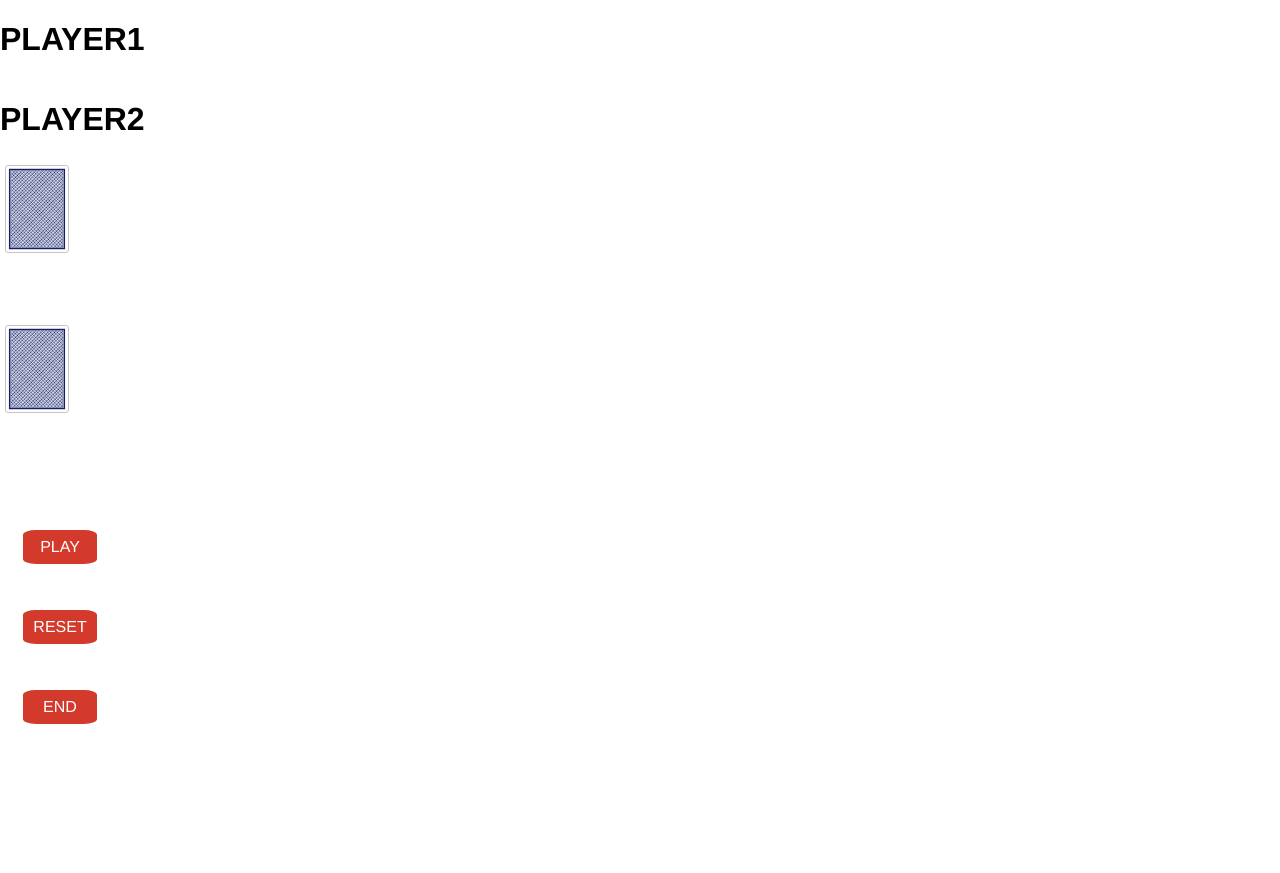
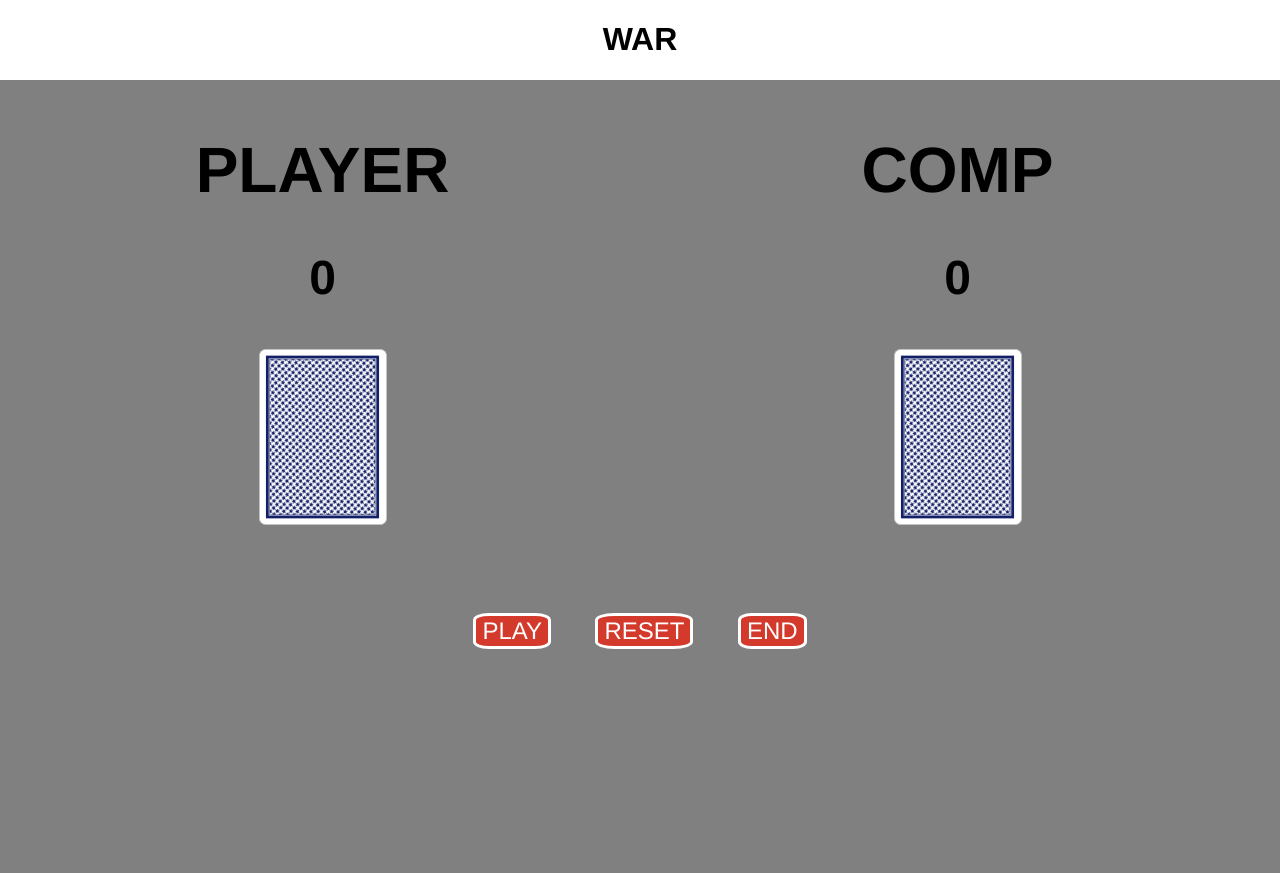
Before and after one commit to Jhunted/myproject1, a plain HTML site: page index.html in a window 1280 px wide. Before the commit the page ends 800 px from the top, so only its background shows below. Drawn offline with Linux system fonts and the light colour scheme.

Commit message:
adds last and super final commit

```diff
--- a/css/style.css
+++ b/css/style.css
@@ -6,13 +6,42 @@ html, * {
   body {
     margin: 0;
     font-family: Helvetica;
+    max-height: 600px;
+
+}
+
+grid-container{
     display: grid;
-    grid-template-columns: 1fr;
-    grid-template-rows: 10vmin 1fr 20vmin;
-    grid-template-areas:
-        "hdr"
-        "main"
-        "ftr";
+  grid-template-columns: repeat(2, 1fr);
+  grid-template-rows: repeat(2, 1fr);
+  grid-gap: 10px;
+  padding: 10px;
+  height: 100vh;
+  background-color: grey;
+}
+
+#card_container_1{
+    grid-column: 1/1;
+    grid-row: 1/1;
+    text-align: center;
+    font-size: 4vmin;
+
+}
+
+#card_container_2{
+    grid-column: 2/2;
+    grid-row: 1/1;
+    text-align: center;
+    font-size: 4vmin;
+
+}
+
+#button_container{
+    grid-column: 1 / span 2;
+    grid-row: 2/2;
+    text-align: center;
+
+
 }
 
 nav {
@@ -30,14 +59,11 @@ button {
     border-radius: 20%;
     color: #FFFFFF;
     font-weight: 500;
-    font-size: 16px;
+    font-size: 3vmin;
     margin: 20px;
-    height: 40px;
-    width: 80px;
+
 }
 
-.mainLogo img {
-    margin: 20px;
-    height: 75px;
-
+#gameTitle {
+    text-align: center;
 }
--- a/index.html
+++ b/index.html
@@ -5,21 +5,32 @@
     <meta charset="UTF-8">
     <meta name="viewport" content="width=device-width, initial-scale=1.0">
     <meta http-equiv="X-UA-Compatible" content="ie=edge">
+    <title>War...war never changes</title>
+    <link rel='icon' href='images/warfav.jpg' type='image/x-icon'/>
     <link href="css/cardstarter.css" rel="stylesheet"/>
     <link href="css/style.css" rel="stylesheet"/>
     <script defer src="js/script.js"></script>
     <title>Document</title>
 </head>
 <body>
-
-    <h1 class="player1">PLAYER1</h1>
-    <h1 class="player2">PLAYER2</h1>
-    <div class="cardplayer1"></div>
-    <div class="cardplayer2"></div>
-    <h2></h2>
-    <button id='play'>PLAY</button>
-    <button id='reset'>RESET</button>
-    <button id='end'>END</button>
+    <h1 class id="gameTitle">WAR</h1>
+    <grid-container>
+        <grid-item id="card_container_1">
+            <h1 class="player1">PLAYER</h1>
+            <h2 id="counterplayer1"></h2>
+            <div class="cardplayer1"></div>
+        </grid-item>
+        <grid-item id="card_container_2">
+            <h1 class="player2">COMP</h1>
+            <h2 id="counterplayer2"></h2>
+            <div class="cardplayer2"></div>
+        </grid-item>
+        <grid-item id="button_container">
+            <button id='play'>PLAY</button>
+            <button id='reset'>RESET</button>
+            <button id='end'>END</button>
+        </grid-item>
+    </grid-container>
 
 </body>
 </html>
--- a/js/script.js
+++ b/js/script.js
@@ -5,6 +5,9 @@ var player1Card = [];
 var player2Card = [];
 var warDeck = [];
 var isWar = false;
+const counterplayer1 = document.getElementById('counterplayer1')
+const counterplayer2 = document.getElementById('counterplayer2')
+let cardCount
 
 /*----- app's state (variables) -----*/
 var shuffledDeck;
@@ -12,25 +15,25 @@ var player1Deck = [];
 var player2Deck = [];
 
 /*----- cached element references -----*/
-// var shuffledContainer = document.getElementById('shuffled-deck-container');
 const player1cardrender = document.querySelector('.cardplayer1');
 const player2cardrender = document.querySelector('.cardplayer2');
 
-
-/*----- event listeners -----*/
 document.getElementById('play').addEventListener('click', playCards);
 document.getElementById('end').addEventListener('click', endGame);
 document.getElementById('reset').addEventListener('click', resetGame);
 
 /*----- functions -----*/
 init();
-renderShuffledDeck();
-
-
-
+splitCards(copyDeck());
 
 function init()
     {
+        console.log("RESETTING GAME");
+        cardCount = {
+            player1: 0,
+            player2: 0
+        };
+            cardCounter();
         masterDeck = buildMasterDeck();
         player1cardrender.innerHTML = `<div class="card back-blue"></div>`;
         player2cardrender.innerHTML = `<div class="card back-blue"></div>`;
@@ -50,7 +53,7 @@ function init()
         return deck;
     }
 
-function renderShuffledDeck()
+function copyDeck()
 {
   var tempDeck = masterDeck.slice();
   shuffledDeck = [];
@@ -60,7 +63,7 @@ function renderShuffledDeck()
     shuffledDeck.push(tempDeck.splice(rndIdx, 1)[0]);
   }
 
-  splitCards(shuffledDeck);
+   return shuffledDeck;
 }
 
 function splitCards(shuffledDeck)
@@ -69,37 +72,42 @@ function splitCards(shuffledDeck)
     player2Deck = shuffledDeck.slice(26, 53);
 }
 
+function playCards() {
 
-function playCards() {
+    if(player1Deck.length === 0 || player2Deck.length === 0)
+    {
+        renderWinner();
+    }
+    cardCounter();
+
     let p1card = player1Deck.shift();
     let p2card = player2Deck.shift();
+
+
     warDeck.push(p1card);
     warDeck.push(p2card);
+
     renderCard();
 
-    testFucntion(p1card, p2card, warDeck);
+    comparison(p1card, p2card, warDeck);
     warDeck = [];
 
 };
 
-let testFucntion = (c1, c2, warDeck) => {
-
-    console.log('should be readable obj', c1)
-    console.log('test function response', c1.rank + " and " + c2.rank)
+let comparison = (c1, c2, warDeck) => {
     if (c1.rank > c2.rank) {
-        console.log('p1 wins');
        player1Deck = player1Deck.concat(warDeck);
 
     }
     if (c1.rank < c2.rank) {
-        console.log('p2 wins');
        player2Deck = player2Deck.concat(warDeck);
 
     }
     if (c1.rank === c2.rank) {
-        console.log("************LET THERE BE WAR, BITCH!***************");
         war();
+        window.alert("WAR!")
     }
+    cardCounter();
 }
 
 function war() {
@@ -110,27 +118,35 @@ function war() {
 
 function renderWinner() {
     if (player1Deck.length > player2Deck.length) {
-        console.log('player 1 wins')
-    } else if (player2Deck.length === player1Deck.length) {
-        console.log('tie game')
-    } else {
-        console.log('winner')
+        window.alert("player 1 wins");
+
+    }  else if (player2Deck.length > player1Card.length){
+        window.alert("Comp wins")
+
     }
+    else if (player2Deck.length === player1Deck.length) {
+        window.alert("tie game!")
 
-    };
+    }
+};
 
-
-
+function cardCounter() {
+    cardCount.player1 = (counterplayer1.textContent = player1Deck.length);
+    cardCount.player2 = (counterplayer2.textContent = player2Deck.length);
+}
 
 function renderCard() {
     player1cardrender.innerHTML = `<div class="card ${warDeck[0].suit} ${warDeck[0].rank}"></div>`;
     player2cardrender.innerHTML = `<div class="card ${warDeck[1].suit} ${warDeck[1].rank}"></div>`;
 }
 
-    function resetGame() {
-        init();
+function resetGame() {
+    init();
+    splitCards(copyDeck());
+    cardCounter();
 }
 
 function endGame() {
+    window.alert('game Over')
     renderWinner();
 }
```
Also changed, not shown: images/warfav.jpg (added), 1 other file.
